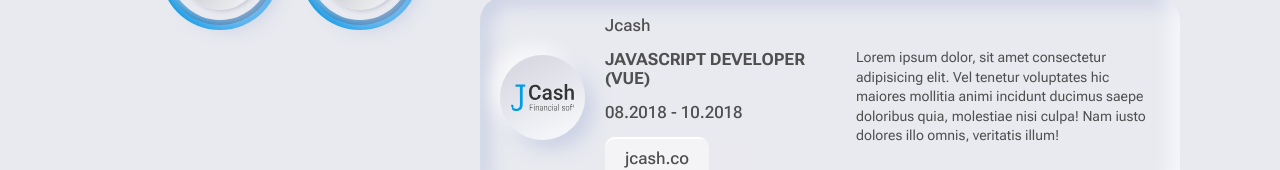
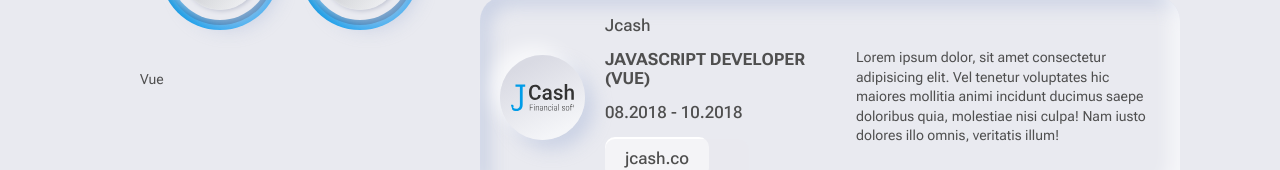
Before and after one commit to zp00v0518/cv-neo, a Vue app: page / in a window 1280 px wide. Shown: the part 730-900 px from the top of the page. Built offline with nearby package versions, Linux system fonts and the light colour scheme.

Commit message:
created skill system

```diff
--- /dev/null
+++ b/src/components/atoms/SkillCv/SkillCv.vue
@@ -0,0 +1,17 @@
+<template>
+    <section class="skill-cv">
+        <span class="skill-cv__name">{{ name }}</span>
+    </section>
+</template>
+
+<script>
+export default {
+  name: 'SkillCv',
+  props: {
+    name: {type: String, default: ''},
+    lvl: {type: Number, default: 0}
+  }
+}
+</script>
+
+<style></style>
--- /dev/null
+++ b/src/components/atoms/SkillCv/index.js
@@ -0,0 +1,3 @@
+import SkillCv from './SkillCv.vue'
+
+export default SkillCv
--- /dev/null
+++ b/src/components/moleculs/SkillsList/SkillsList.vue
@@ -0,0 +1,26 @@
+<template>
+  <div class="skills-list">
+    <SkillCvVue
+      v-for="(skill, index) in list"
+      :key="index"
+      :name="skill.name"
+      :lvl="skill.lvl"
+    ></SkillCvVue>
+  </div>
+</template>
+
+<script>
+import SkillCvVue from '../../atoms/SkillCv'
+
+export default {
+  name: 'SkillsList',
+  components: {SkillCvVue},
+  data() {
+    return {
+      list: [{name: 'Vue', lvl: 5}]
+    }
+  }
+}
+</script>
+
+<style></style>
--- /dev/null
+++ b/src/components/moleculs/SkillsList/index.js
@@ -0,0 +1,3 @@
+import SkillsList from './SkillsList.vue'
+
+export  default SkillsList
--- a/src/components/organism/SidebarCv/SidebarCv.vue
+++ b/src/components/organism/SidebarCv/SidebarCv.vue
@@ -2,16 +2,18 @@
   <div class="sidebar">
     <AboutCv></AboutCv>
     <LanguageList></LanguageList>
+    <SkillsList></SkillsList>
   </div>
 </template>
 
 <script>
 import AboutCv from '../../moleculs/AboutCv'
 import LanguageList from '../../moleculs/LanguageList'
+import SkillsList from '../../moleculs/SkillsList'
 
 export default {
   name: 'SidebarCv',
-  components: {AboutCv, LanguageList}
+  components: {AboutCv, LanguageList, SkillsList}
 }
 </script>
 
```
